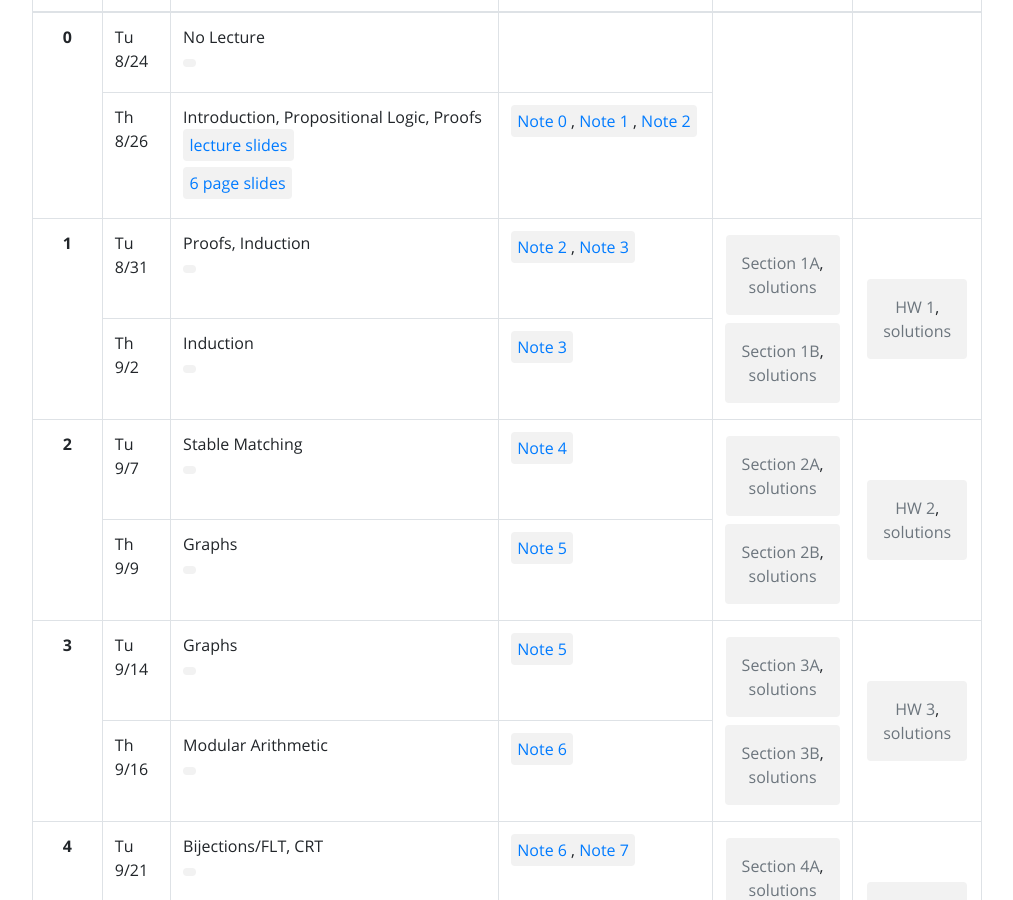
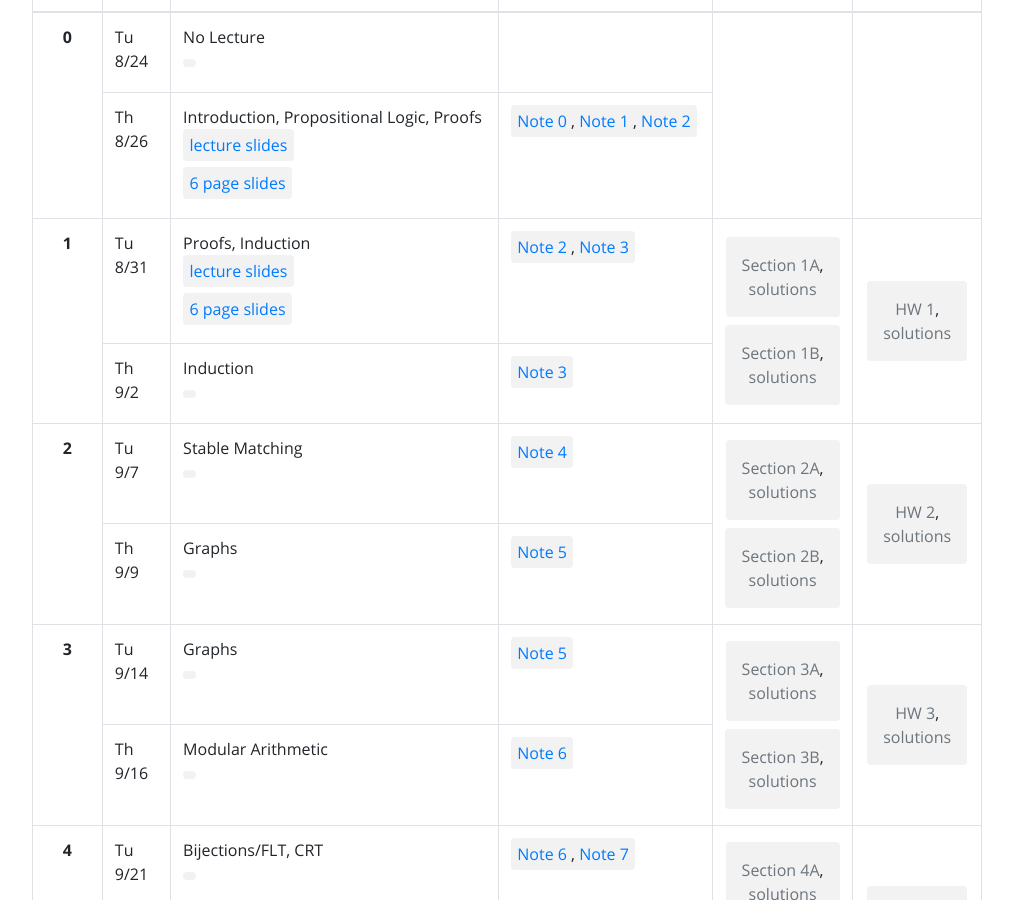
Before and after one commit to tsgoten/cs70-website, a Jekyll site: the page built from index.html, in a window 1280 px wide and 900 px high, scrolled down 470 px. Shown: the whole window, without its empty margins (133-1146 px from the left). Built offline with Jekyll 4.4.1, drawn with Linux system fonts in a browser that asks for light colours.

Commit message:
lecture 2 slides

```diff
--- a/_data/materials/week_1.yml
+++ b/_data/materials/week_1.yml
@@ -7,8 +7,11 @@
   password:
   mirror:
   resources:
-      - name:
-        url:
+  resources:
+      - name: lecture slides
+        url: assets/lec/lec-2.pdf
+      - name: 6 page slides
+        url: assets/lec/lec-2-6up.pdf
 - type: lec
   date: "9/2"
   week: 1
```
